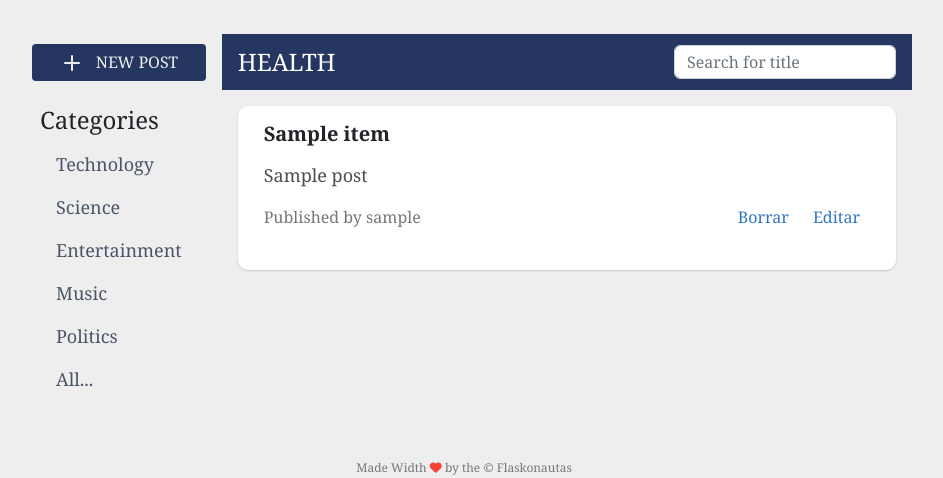
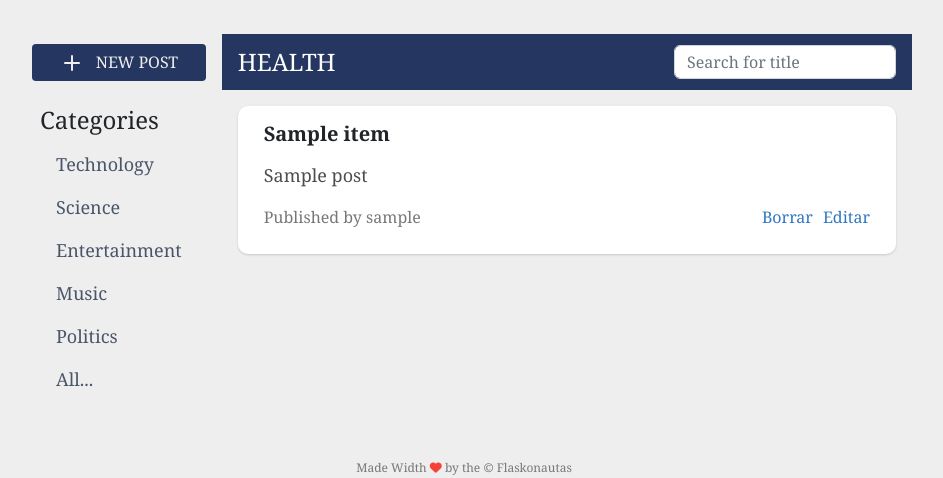
Before and after one commit to TarabayIvan/tp-introds-flaskonautas, a Flask app: page /c/Health in a window 1280 px wide. Shown: the part 362-840 px from the top of the page, without its empty margins (176-1119 px from the left). Run offline with Flask 3, Linux system fonts and the light colour scheme; a database or web service that is not in the repository returns one stand-in record (values such as "Sample title"); data that the repository does not hold is empty; some libraries are stand-ins or nearby versions.

Commit message:
arreglado un detalle visual de los botones de borrar y editar post

```diff
--- a/Client/static/css/style.css
+++ b/Client/static/css/style.css
@@ -921,9 +921,16 @@ footer h4 {
     display: flex;
     justify-content: space-between;
 }
+.info-post {
+    margin: 0;
+}
+.edit-post {
+    display: flex;
+    margin: 0;
+    gap: 10px;
+}
 .edit-post a {
     color: #3077c4;
-    padding: 0 10px;
 }
 
 .selected_category {
@@ -1188,11 +1195,11 @@ footer h4 {
  /* flashes */
 .error_message {
     font-size: 15px;
-    position: absolute;
+    margin: 0;
     color: #a00d08;
 }
 .success_message {
     font-size: 15px;
-    position: absolute;
+    margin: 0;
     color: #08a081;
 }
```
